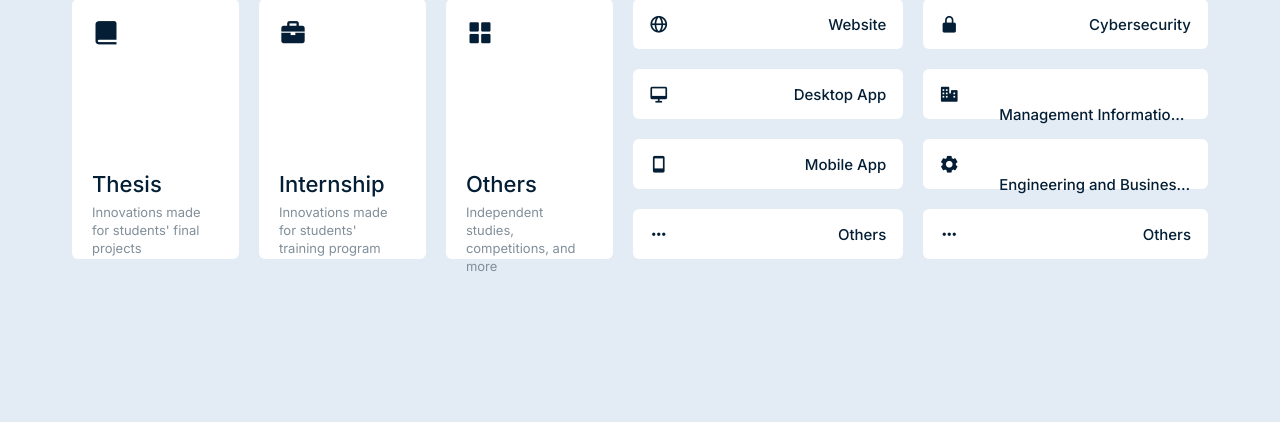
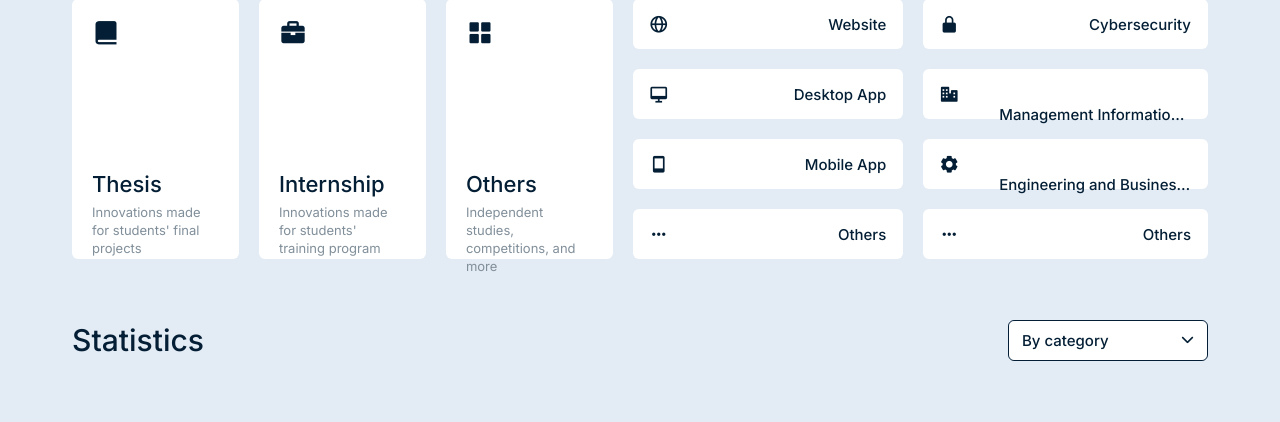
Before and after one commit to vedasuputra/innosys, a PHP site: page /home.html in a window 1280 px wide. Shown: the part 1309-1731 px from the top of the page. Before the commit the page ends 1580 px from the top, so only its background shows below. Run offline with PHP 8.4, Linux system fonts and the light colour scheme; some libraries are stand-ins or nearby versions.

Commit message:
added statistics header along with selector

```diff
--- a/general.css
+++ b/general.css
@@ -327,3 +327,65 @@ a:hover {
   font-size: 20px;
   float: left;
 }
+
+.statistics-selector {
+  position: relative;
+  font-family: Inter;
+  border: 1px solid #041f35;
+  border-radius: 6px;
+}
+
+.statistics-selector select {
+  display: none;
+}
+
+.select-selected {
+  background-color: #fff;
+  border-radius: 6px;
+  z-index: 99;
+}
+
+/*style the arrow inside the select element:*/
+.select-selected:after {
+  position: absolute;
+  font-family: FontAwesome;
+  content: "\f078";
+  right: 13px;
+  font-size: 13px;
+}
+
+/*point the arrow upwards when the select box is open (active):*/
+.select-selected.select-arrow-active:after {
+  content: "\f077";
+}
+
+/*style the items (options), including the selected item:*/
+.select-items div,.select-selected {
+  color: #041f35;
+  padding: 8px 12px;
+  border: 1px solid transparent;
+  cursor: pointer;
+  user-select: none;
+}
+
+/*style items (options):*/
+.select-items {
+  position: absolute;
+  background-color: #fff;
+  top: 100%;
+  left: 0;
+  right: 0;
+  border: 1px solid #041f35;
+  border-radius: 6px;
+  margin-top: 7px;
+}
+
+/*hide the items when the select box is closed:*/
+.select-hide {
+  display: none;
+}
+
+.select-items div:hover, .same-as-selected {
+  background-color: #eee;
+  border-radius: 6px;
+}
--- a/home.html
+++ b/home.html
@@ -6,6 +6,7 @@
         <link rel="stylesheet" href="general.css">
         <link rel="stylesheet" href="home.css">
         <link href='https://unpkg.com/boxicons@2.1.4/css/boxicons.min.css' rel='stylesheet'>
+        <script src="https://kit.fontawesome.com/3a38bd7be5.js" crossorigin="anonymous"></script>
         <script src="https://cdnjs.cloudflare.com/ajax/libs/jquery/1.11.1/jquery.min.js"></script>
         <script src="https://code.jquery.com/jquery-migrate-1.2.1.min.js"></script>
     </head>
@@ -254,6 +255,23 @@
                     </div>
                 </div>
             </div>
+
+            <div class="section-head" style="margin-top: 2.5rem;">
+                <div>
+                    <h1 class="section-title">Statistics</h1>
+                </div>
+                <div class="navbar-end">
+                    <div class="statistics-selector" style="width:200px;">
+                        <select>
+                            <option value="category">By category</option>
+                            <option value="category">By category</option>
+                            <option value="type">By type</option>
+                            <option value="concentration">By concentration</option>
+                        </select>
+                    </div>
+                </div>
+            </div>
+
         </div>
 
               <script type="text/javascript">
@@ -299,5 +317,86 @@
                 }
                 });
             </script>
+
+            <script>
+                var x, i, j, l, ll, selElmnt, a, b, c;
+                x = document.getElementsByClassName("statistics-selector");
+                l = x.length;
+                for (i = 0; i < l; i++) {
+                selElmnt = x[i].getElementsByTagName("select")[0];
+                ll = selElmnt.length;
+                /*for each element, create a new DIV that will act as the selected item:*/
+                a = document.createElement("DIV");
+                a.setAttribute("class", "select-selected");
+                a.innerHTML = selElmnt.options[selElmnt.selectedIndex].innerHTML;
+                x[i].appendChild(a);
+                /*for each element, create a new DIV that will contain the option list:*/
+                b = document.createElement("DIV");
+                b.setAttribute("class", "select-items select-hide");
+                for (j = 1; j < ll; j++) {
+                    /*for each option in the original select element,
+                    create a new DIV that will act as an option item:*/
+                    c = document.createElement("DIV");
+                    c.innerHTML = selElmnt.options[j].innerHTML;
+                    c.addEventListener("click", function(e) {
+                        /*when an item is clicked, update the original select box,
+                        and the selected item:*/
+                        var y, i, k, s, h, sl, yl;
+                        s = this.parentNode.parentNode.getElementsByTagName("select")[0];
+                        sl = s.length;
+                        h = this.parentNode.previousSibling;
+                        for (i = 0; i < sl; i++) {
+                        if (s.options[i].innerHTML == this.innerHTML) {
+                            s.selectedIndex = i;
+                            h.innerHTML = this.innerHTML;
+                            y = this.parentNode.getElementsByClassName("same-as-selected");
+                            yl = y.length;
+                            for (k = 0; k < yl; k++) {
+                            y[k].removeAttribute("class");
+                            }
+                            this.setAttribute("class", "same-as-selected");
+                            break;
+                        }
+                        }
+                        h.click();
+                    });
+                    b.appendChild(c);
+                }
+                x[i].appendChild(b);
+                a.addEventListener("click", function(e) {
+                    /*when the select box is clicked, close any other select boxes,
+                    and open/close the current select box:*/
+                    e.stopPropagation();
+                    closeAllSelect(this);
+                    this.nextSibling.classList.toggle("select-hide");
+                    this.classList.toggle("select-arrow-active");
+                    });
+                }
+                function closeAllSelect(elmnt) {
+                /*a function that will close all select boxes in the document,
+                except the current select box:*/
+                var x, y, i, xl, yl, arrNo = [];
+                x = document.getElementsByClassName("select-items");
+                y = document.getElementsByClassName("select-selected");
+                xl = x.length;
+                yl = y.length;
+                for (i = 0; i < yl; i++) {
+                    if (elmnt == y[i]) {
+                    arrNo.push(i)
+                    } else {
+                    y[i].classList.remove("select-arrow-active");
+                    }
+                }
+                for (i = 0; i < xl; i++) {
+                    if (arrNo.indexOf(i)) {
+                    x[i].classList.add("select-hide");
+                    }
+                }
+                }
+                /*if the user clicks anywhere outside the select box,
+                then close all select boxes:*/
+                document.addEventListener("click", closeAllSelect);
+            </script>
+
     </body>
 </html>
```
